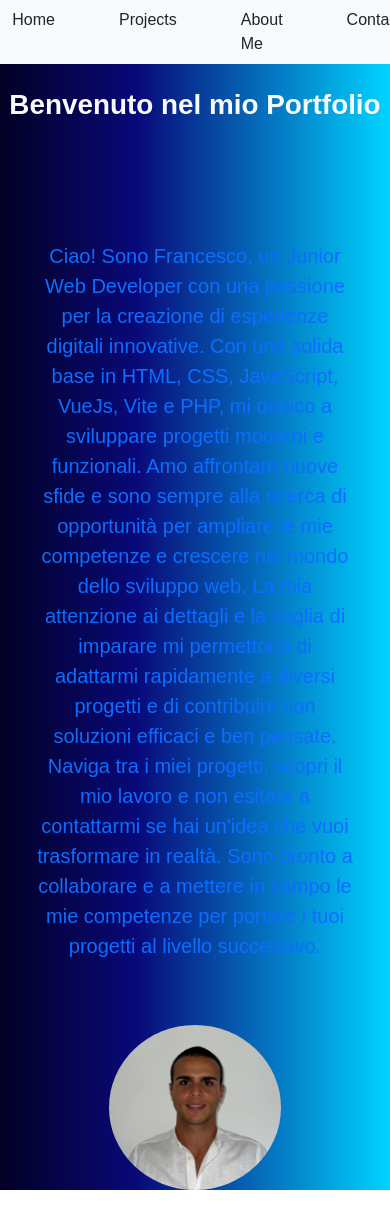
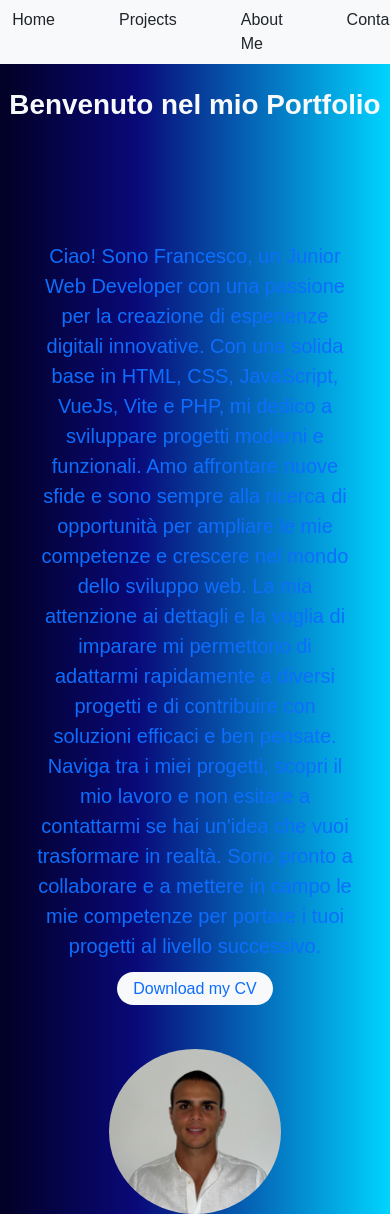
Before and after one commit to francescofalcone24/vite-boolfolio, a Vue app: page / in a window 390 px wide. Shown: the top 1214 px of the page. Before the commit the page ends 1190 px from the top, so only its background shows below. Built offline with nearby package versions, Linux system fonts and the light colour scheme; no server answers.

Commit message:
CV added

```diff
--- a/src/pages/AppAbout.vue
+++ b/src/pages/AppAbout.vue
@@ -32,7 +32,7 @@ export default {
                     <p class="py-4">
 
                         Ciao! Sono Francesco Falcone, un Junior Fullstack Web Developer.
-                        Sono appassionato di sviluppo web e attualmente sto completando un intenso corso di formazione
+                        Sono appassionato di sviluppo web e ho completato un intenso corso di formazione
                         con Boolean, dove ho acquisito competenze pratiche nello sviluppo di applicazioni moderne
                         utilizzando tecnologie come HTML, CSS, JavaScript e PHP.
 
--- a/src/pages/AppHome.vue
+++ b/src/pages/AppHome.vue
@@ -6,15 +6,15 @@ export default {
 
 <template>
 
-    <div class="container p-0">
+    <div class="container p-0 overflow-hidden">
         <div class="row mb-4">
             <div class="col-12 text-center">
-                <h1 class="fw-bolder fs-1 text-light m-0">Benvenuto nel mio Portfolio</h1>
+                <h1 class="my-animation fw-bolder fs-1 text-light m-0">Benvenuto nel mio Portfolio</h1>
             </div>
         </div>
         <div class="row">
             <div class="text-center col-md-6 col-sm-12 p-5 mt-4">
-                <p class="mt-4 fs-5 text-primary">Ciao! Sono Francesco, un Junior Web Developer con una
+                <p class="my-animation mt-4 fs-5 text-primary">Ciao! Sono Francesco, un Junior Web Developer con una
                     passione per la
                     creazione di
                     esperienze
@@ -26,8 +26,11 @@ export default {
                     Naviga tra i miei progetti, scopri il mio lavoro e non esitare a contattarmi se hai un'idea che vuoi
                     trasformare in realtà. Sono pronto a collaborare e a mettere in campo le mie competenze per portare
                     i tuoi progetti al livello successivo.</p>
+                <a href="/public/file/EN-CV Francesco Falcone.pdf" target="_blank"
+                    class="my-animation px-3 py-2 bg-light rounded rounded-pill text-decoration-none">Download
+                    my CV</a>
             </div>
-            <div class="text-center col-md-6 col-sm-12">
+            <div class=" my-animation text-center col-md-6 col-sm-12">
                 <img src="../assets/img/cvph.jpg" alt="" style="width: 44%;" class="rounded-circle selfie">
             </div>
         </div>
@@ -37,8 +40,23 @@ export default {
 
 
 <style scoped>
-.container {
-    /* margin-top: 4rem; */
+.my-animation {
+    /* Underlying values */
+    opacity: 1;
+    transform: translateY(0);
+    animation: fade-in 1s ease-in;
+
+    /* Replace is the default value */
+    /* for animation-composition
+  animation-composition: replace; */
+}
+
+@keyframes fade-in {
+    0% {
+        /* Effect values */
+        opacity: 0;
+        transform: translateY(50px);
+    }
 }
 
 .selfie {
```
Also changed, not shown: 1 other file (tests, documents, lock files or other folders).
